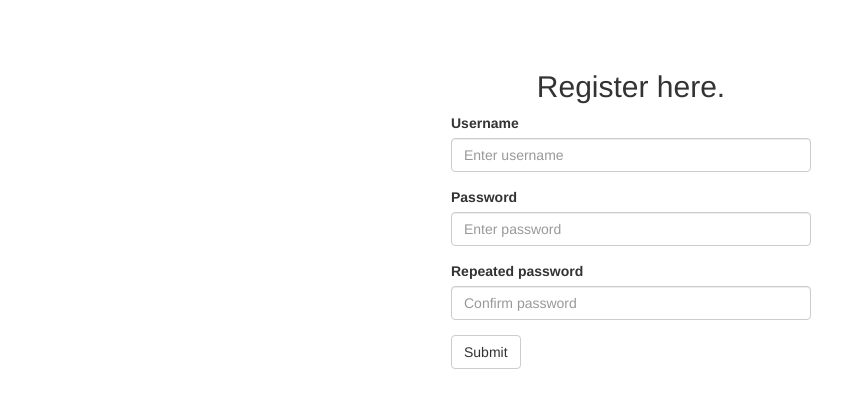
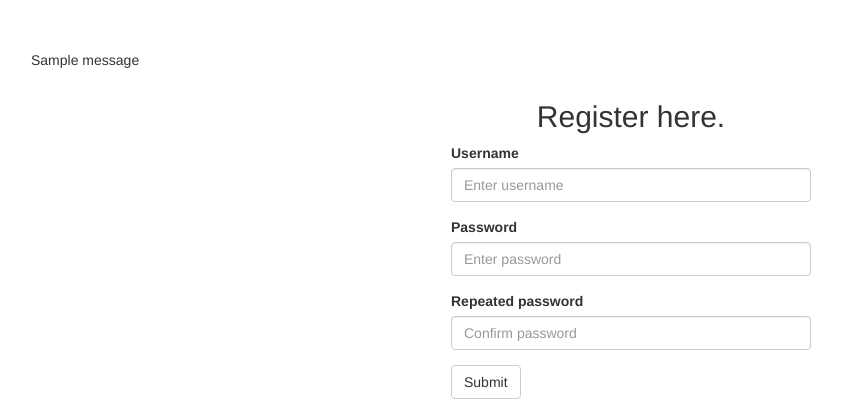
Before and after one commit to S4G4R/tv-tracker, a Python web app: template templates/register.html in a window 1280 px wide. Shown: the part 52-472 px from the top of the page, without its empty margins (9-851 px from the left). Run offline with Jinja, Linux system fonts and the light colour scheme; the template is opened without the code that fills it, so the values that code supplies are empty, except form fields; one stand-in notice (Sample message) is shown; form fields are guessed from the names that the template uses; some libraries are stand-ins or nearby versions.

Commit message:
added message flash feature when user logs in or registers

```diff
--- a/templates/layout.html
+++ b/templates/layout.html
@@ -51,6 +51,16 @@
         </div>
     </nav>
 
+    {% with messages = get_flashed_messages() %}
+    {% if messages %}
+    <ul class=flashes>
+        {% for message in messages %}
+            {{ message }}
+        {% endfor %}
+    </ul>
+    {% endif %}
+    {% endwith %}
+
     {% block body %} {% endblock %}
 
     <footer class="container-fluid text-center">
```
Also changed, not shown: app/routes.py (+9 -1 lines).
